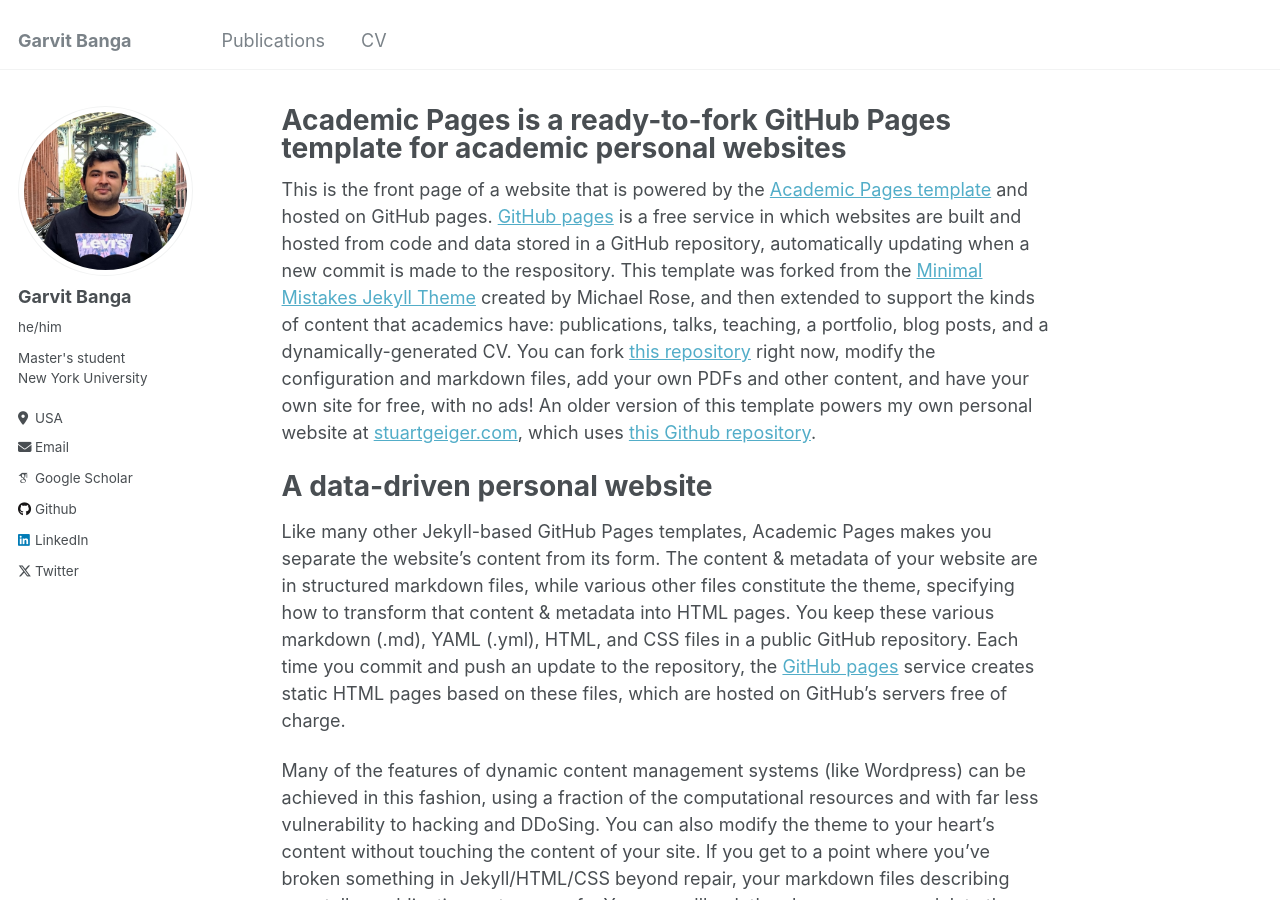
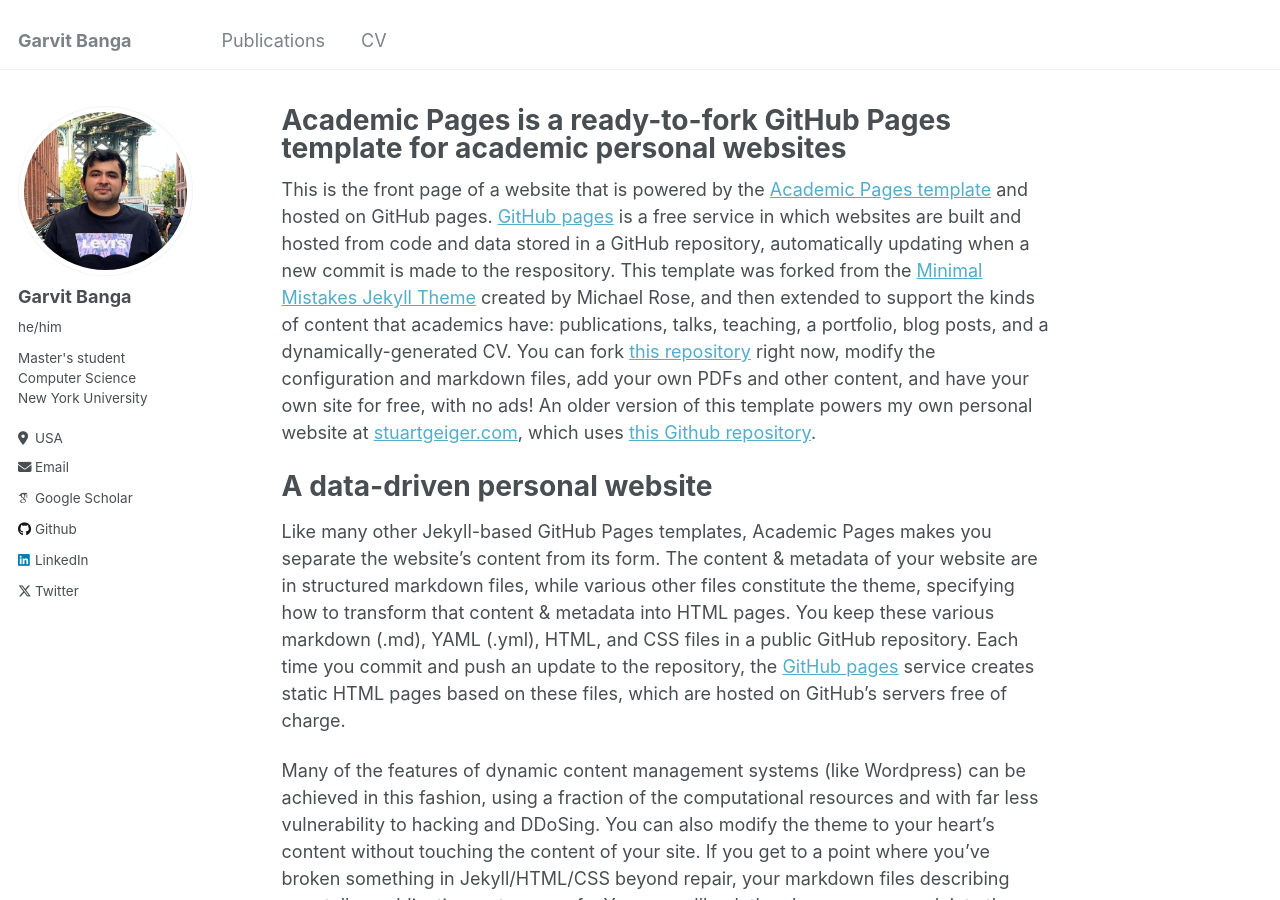
Before and after one commit to GarvitBanga/garvitbanga.github.io, a Jekyll site: the page built from _pages/about.md, in a window 1280 px wide and 900 px high. Built offline with Jekyll 4.4.1, drawn with Linux system fonts in a browser that asks for light colours; some web fonts are replaced.

Commit message:
Update author-profile.html

```diff
--- a/_includes/author-profile.html
+++ b/_includes/author-profile.html
@@ -17,7 +17,7 @@
   <div class="author__content">
     <h3 class="author__name">{{ author.name }}</h3>
     {% if author.pronouns %}<p class="author__pronouns">{{ author.pronouns }}</p>{% endif %}
-    {% if author.bio %}<p class="author__bio">{{ author.bio}} <br>New York University</p>{% endif %}
+    {% if author.bio %}<p class="author__bio">{{ author.bio}} <br>Computer Science<br>New York University</p>{% endif %}
   </div>
 
   <div class="author__urls-wrapper">
```
